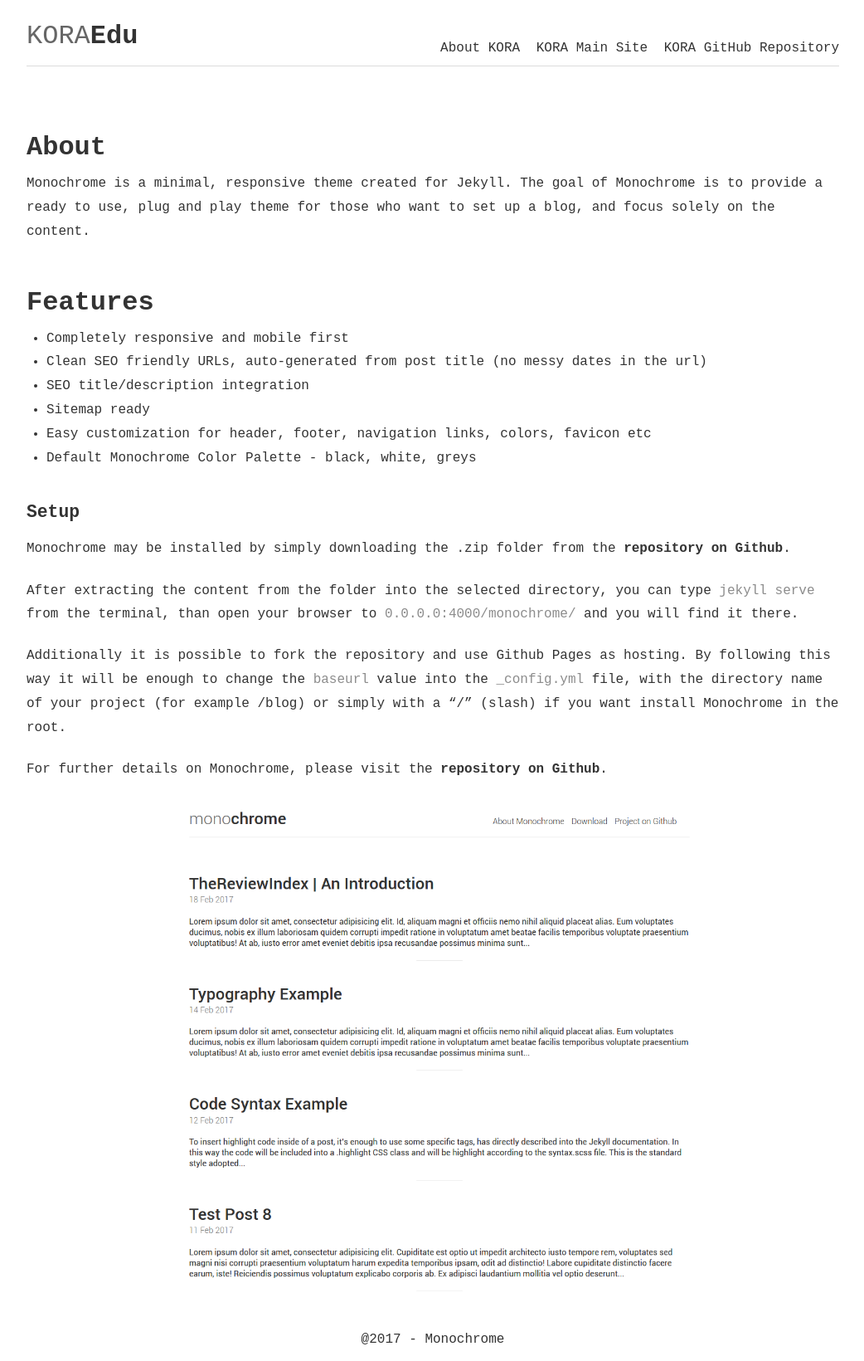
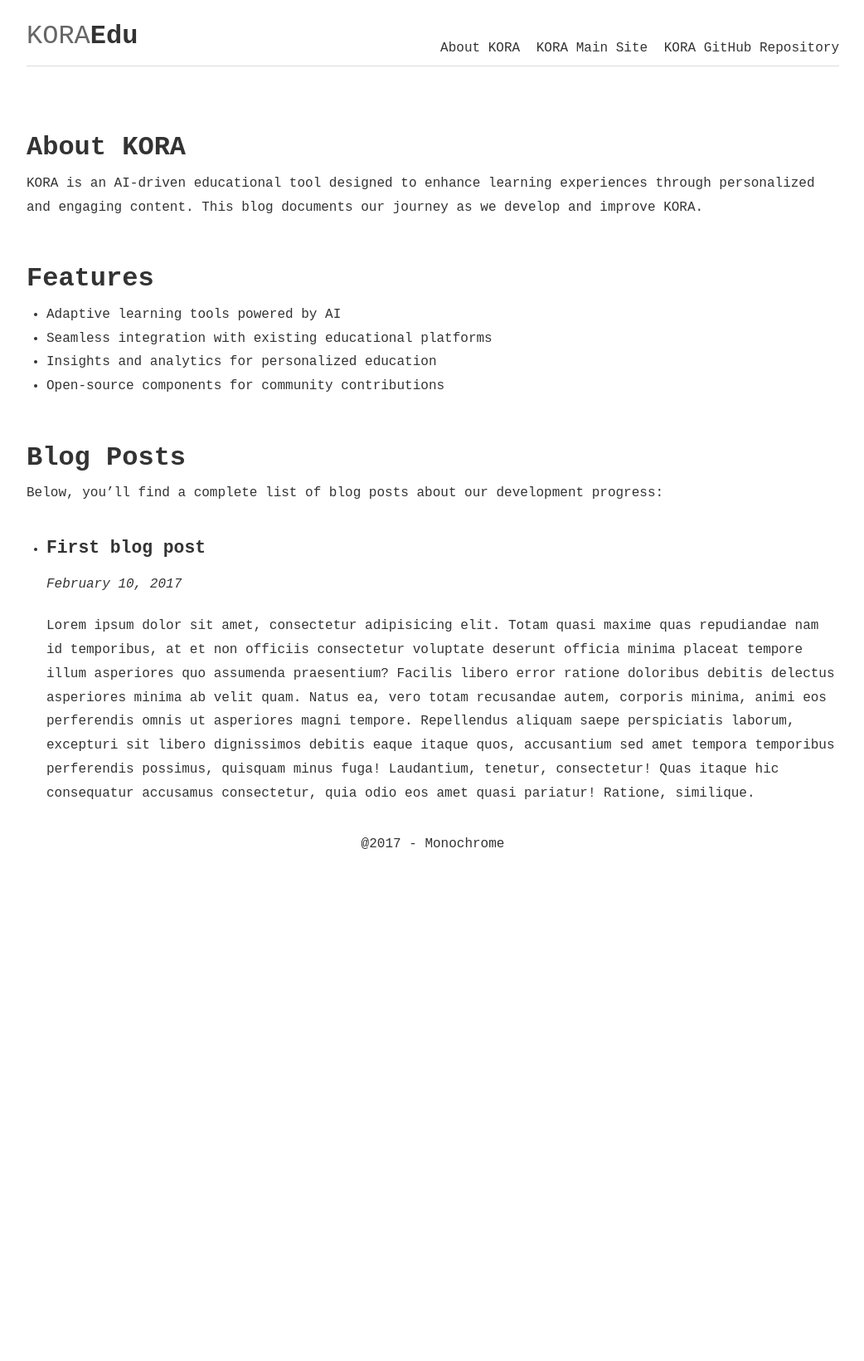
Before and after one commit to kora-edu/kora-edu.github.io, a Jekyll site: the page built from about.md, in a window 1280 px wide. Shown: the whole page at 83% size, without its empty margins (118-1160 px from the left). Built offline with Jekyll 4.4.1, drawn with Linux system fonts in a browser that asks for light colours; after the commit the page ends 1042 px from its top, so only the background shows below that.

Commit message:
template

```diff
--- a/about.md
+++ b/about.md
@@ -1,30 +1,27 @@
 ---
 layout: page
 title: About KORA
-description: This page describes monochrome.
+description: Learn more about KORA and our development process.
 ---
-## About
-Monochrome is a minimal, responsive theme created for Jekyll. The goal of Monochrome is to provide a ready to use, plug and play theme for those who want to set up a blog, and focus solely on the content.
+
+## About KORA
+KORA is an AI-driven educational tool designed to enhance learning experiences through personalized and engaging content. This blog documents our journey as we develop and improve KORA.
 
 ## Features
+- Adaptive learning tools powered by AI
+- Seamless integration with existing educational platforms
+- Insights and analytics for personalized education
+- Open-source components for community contributions
 
-- Completely responsive and mobile first
-- Clean SEO friendly URLs, auto-generated from post title (no messy dates in the url)
-- SEO title/description integration
-- Sitemap ready
-- Easy customization for header, footer, navigation links, colors, favicon etc
-- Default Monochrome Color Palette - black, white, greys
+## Blog Posts
+Below, you'll find a complete list of blog posts about our development progress:
 
-### Setup
-
-Monochrome may be installed by simply downloading the .zip folder from the [repository on Github](https://github.com/thereviewindex/monochrome/archive/master.zip).
-
-After extracting the content from the folder into the selected directory, you can type ``jekyll serve`` from the terminal, than open your browser to ``0.0.0.0:4000/monochrome/`` and you will find it there.
-
-Additionally it is possible to fork the repository and use Github Pages as hosting. By following this way it will be enough to change the ``baseurl`` value into the ``_config.yml`` file, with the directory name of your project (for example /blog) or simply with a "/" (slash) if you want install Monochrome in the root.
-
-
-
-For further details on Monochrome, please visit the [repository on Github](https://github.com/thereviewindex/monochrome/).
-
-![Monochrome](img/monochrome01.png "monochrome")
+<ul>
+  {% for post in site.posts %}
+    <li>
+      <h3><a href="{{ post.url }}">{{ post.title }}</a></h3>
+      <p><i>{{ post.date | date: "%B %d, %Y" }}</i></p>
+      <p>{{ post.excerpt | strip_html }}</p>
+    </li>
+  {% endfor %}
+</ul>
```
Also changed, not shown: index.html (+10 -11 lines), 1 other file.
